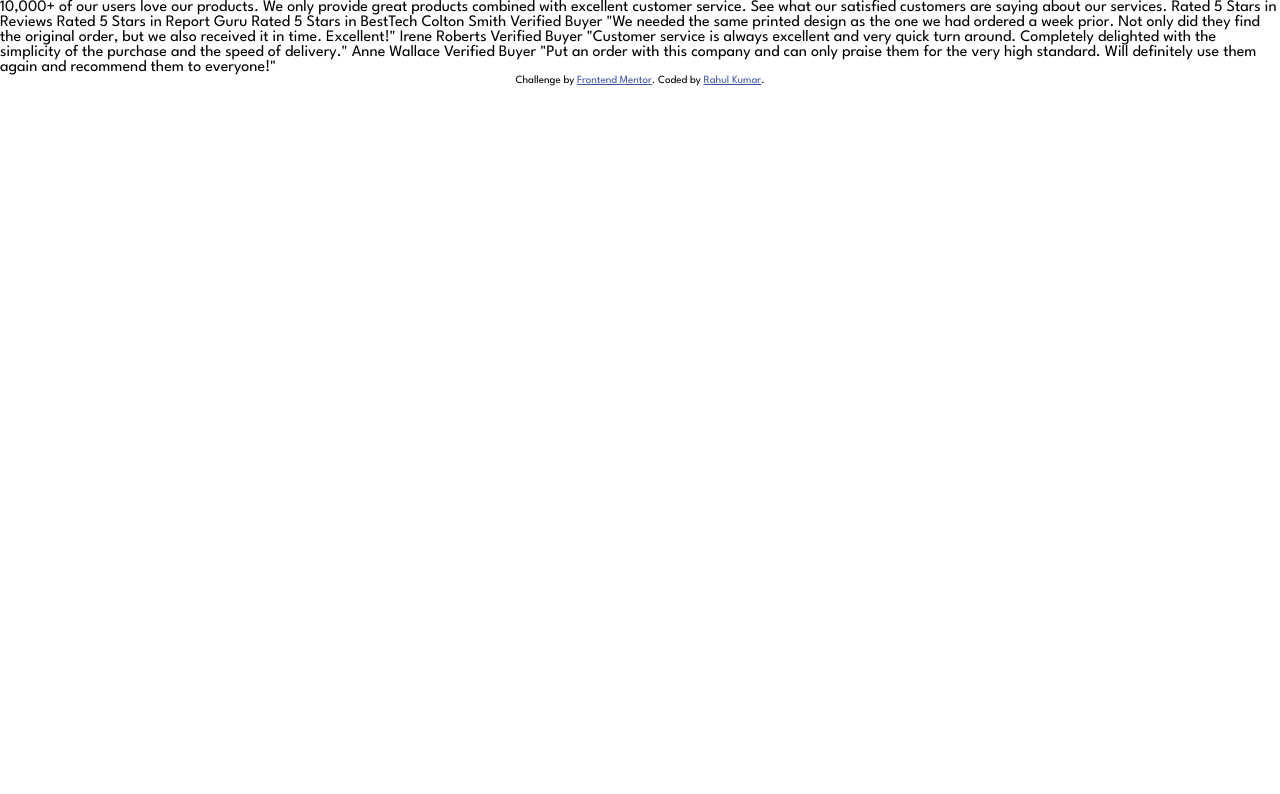
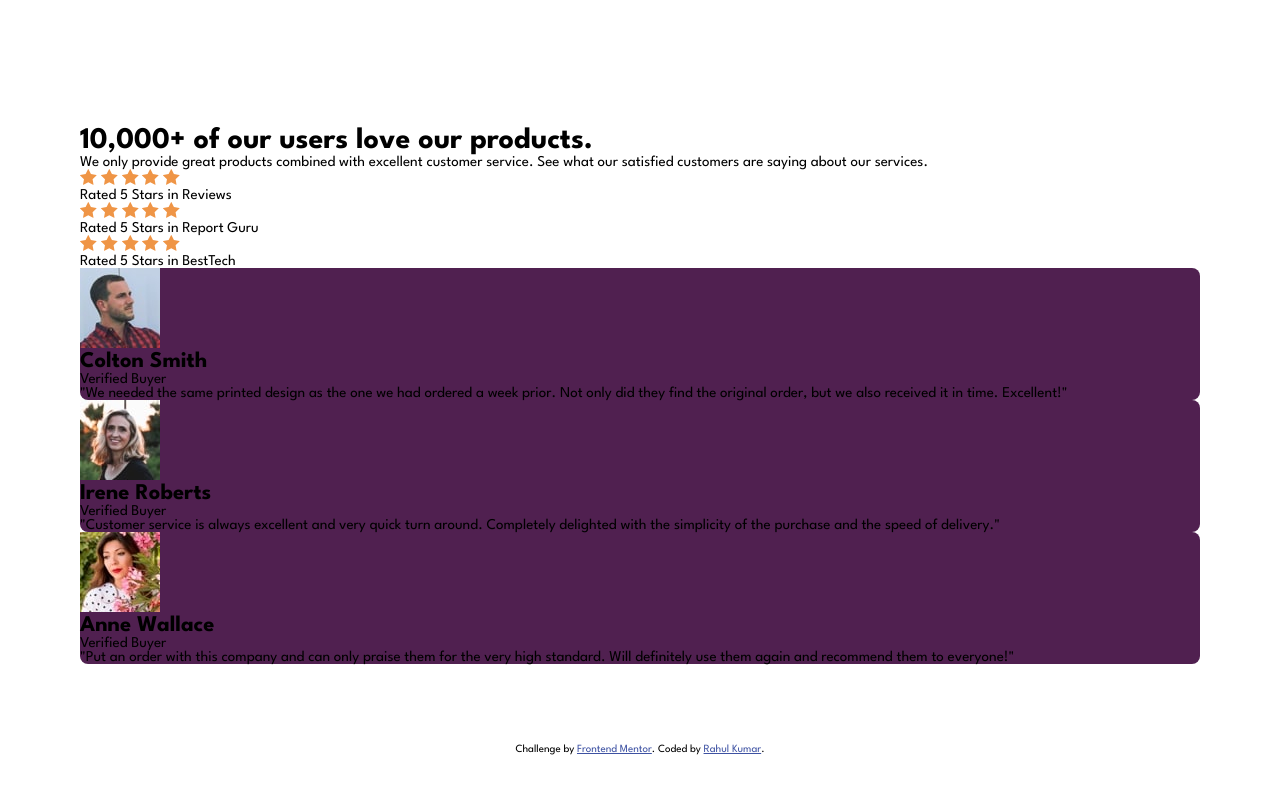
Before and after one commit to TheCoder-Rahul/frontend_mentor_social_link_profile_card, a plain HTML site: page index.html in a window 1280 px wide. Drawn offline with Linux system fonts and the light colour scheme.

Commit message:
Semantic HTML Created

```diff
--- a/index.html
+++ b/index.html
@@ -15,30 +15,68 @@
     <link href="https://fonts.googleapis.com/css2?family=League+Spartan:wght@100..900&display=swap" rel="stylesheet">
   </head>
   <body>
-    10,000+ of our users love our products.
-
-    We only provide great products combined with excellent customer service.
-    See what our satisfied customers are saying about our services.
-
-    Rated 5 Stars in Reviews
-    Rated 5 Stars in Report Guru
-    Rated 5 Stars in BestTech
-
-    Colton Smith
-    Verified Buyer
-    "We needed the same printed design as the one we had ordered a week prior.
-    Not only did they find the original order, but we also received it in time.
-    Excellent!"
-
-    Irene Roberts
-    Verified Buyer
-    "Customer service is always excellent and very quick turn around. Completely
-    delighted with the simplicity of the purchase and the speed of delivery."
-
-    Anne Wallace
-    Verified Buyer
-    "Put an order with this company and can only praise them for the very high
-    standard. Will definitely use them again and recommend them to everyone!"
+    <main>
+      <h1>10,000+ of our users love our products.</h1>
+      <p>We only provide great products combined with excellent customer service. See what our satisfied customers are saying about our services.</p>
+      <section class="ratings">
+        <article class="rating-card">
+          <div class="rating_stars">
+            <img src="images/icon-star.svg" alt="Stars Yellow Filled Icon for Rating">
+            <img src="images/icon-star.svg" alt="Stars Yellow Filled Icon for Rating">
+            <img src="images/icon-star.svg" alt="Stars Yellow Filled Icon for Rating">
+            <img src="images/icon-star.svg" alt="Stars Yellow Filled Icon for Rating">
+            <img src="images/icon-star.svg" alt="Stars Yellow Filled Icon for Rating">
+          </div>
+          <p>Rated 5 Stars in Reviews</p>
+        </article>
+        <article class="rating-card">
+          <div class="rating_stars">
+            <img src="images/icon-star.svg" alt="Stars Yellow Filled Icon for Rating">
+            <img src="images/icon-star.svg" alt="Stars Yellow Filled Icon for Rating">
+            <img src="images/icon-star.svg" alt="Stars Yellow Filled Icon for Rating">
+            <img src="images/icon-star.svg" alt="Stars Yellow Filled Icon for Rating">
+            <img src="images/icon-star.svg" alt="Stars Yellow Filled Icon for Rating">
+          </div>
+          <p>Rated 5 Stars in Report Guru</p>
+        </article>
+        <article class="rating-card">
+          <div class="rating_stars">
+            <img src="images/icon-star.svg" alt="Stars Yellow Filled Icon for Rating">
+            <img src="images/icon-star.svg" alt="Stars Yellow Filled Icon for Rating">
+            <img src="images/icon-star.svg" alt="Stars Yellow Filled Icon for Rating">
+            <img src="images/icon-star.svg" alt="Stars Yellow Filled Icon for Rating">
+            <img src="images/icon-star.svg" alt="Stars Yellow Filled Icon for Rating">
+          </div>
+          <p>Rated 5 Stars in BestTech</p>
+        </article>
+      </section>
+      <section class="testimonials">
+        <article>
+          <header>
+            <figure><img src="images/image-colton.jpg" alt="Profile Pic of Colton Smith"></figure>
+            <h2>Colton Smith</h2>
+            <p>Verified Buyer</p>
+          </header>
+          <section><p>"We needed the same printed design as the one we had ordered a week prior. Not only did they find the original order, but we also received it in time. Excellent!"</p></section>
+        </article>
+        <article>
+          <header>
+            <figure><img src="images/image-irene.jpg" alt="Profile Pic of Irene Roberts"></figure>
+            <h2>Irene Roberts</h2>
+            <p>Verified Buyer</p>
+          </header>
+          <section><p>"Customer service is always excellent and very quick turn around. Completely delighted with the simplicity of the purchase and the speed of delivery."</p></section>
+        </article>
+        <article>
+          <header>
+            <figure><img src="images/image-anne.jpg" alt="Profile Pic of Anne Wallace"></figure>
+            <h2>Anne Wallace</h2>
+            <p>Verified Buyer</p>
+          </header>
+          <section><p>"Put an order with this company and can only praise them for the very high standard. Will definitely use them again and recommend them to everyone!"</p></section>
+        </article>
+      </section>
+    </main>
 
     <footer class="attribution">
       Challenge by <a href="https://www.frontendmentor.io?ref=challenge" target="_blank" rel="noopener noreferrer">Frontend Mentor</a>.
--- a/styles.css
+++ b/styles.css
@@ -11,7 +11,22 @@
   --light-grayish-magenta: hsl(300, 24%, 96%);
 }
 body {
+  display: flex;
+  font-size: 15px;
+  min-height: 100vh;
+  align-items: center;
+  flex-direction: column;
+  justify-content: center;
+  background-color: var(--white);
   font-family: "League Spartan", sans-serif;
+}
+main {
+  margin: 5rem auto;
+  width: min(70rem, 90%);
+}
+.testimonials article {
+  border-radius: 0.5rem;
+  background-color: var(--very-dark-magenta);
 }
 .attribution { font-size: 0.6875rem; text-align: center; }
 .attribution a { color: hsl(228, 45%, 44%); }
```
